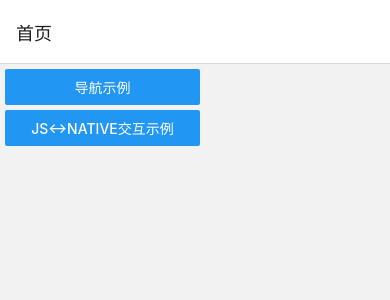
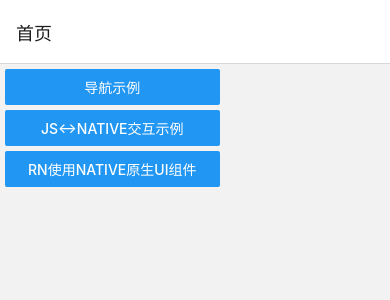
Before and after one commit to KyungLip/RNSamples, a React Native app: screen / in a window 390 px wide. Shown: the top 300 px of the page. Built offline with nearby package versions, Linux system fonts and the light colour scheme.

Commit message:
add：添加RN使用Android原生组件示例。

```diff
--- a/App.tsx
+++ b/App.tsx
@@ -17,6 +17,7 @@ import NavigatorSubPage2 from './src/samples/router/NavigatorSubPage2';
 import NavigatorSubPage3 from './src/samples/router/NavigatorSubPage3';
 import RouterTabs from './src/RouterTabs';
 import JsToNativeInteractPage from './src/samples/jstonative/JsToNativeInteractPage';
+import NativeUIPage from './src/samples/jsusenativeview/NativeUIPage';
 
 const Stack = createNativeStackNavigator();
 
@@ -33,8 +34,13 @@ function App() {
         <Stack.Screen
           name={RouterTabs.JS_TO_NATIVE_PAGE}
           component={JsToNativeInteractPage}
-          options={{title: 'JS<=>Native交互'}}></Stack.Screen>
+          options={{title: 'JS<=>Native交互'}}
+        />
 
+        <Stack.Screen
+          name={RouterTabs.NAVIGATE_UI_PAGE}
+          component={NativeUIPage}
+        />
         <Stack.Screen name={RouterTabs.RN_DOC_PAGE} component={RnDocPage} />
 
         <Stack.Screen
--- a/src/RouterTabs.ts
+++ b/src/RouterTabs.ts
@@ -1,12 +1,13 @@
 export default class RouterTabs {
-    public static readonly SCHEME_PRE = "OneTravel://"
+    public static readonly SCHEME_PRE = "OneTravel://";
     public static readonly SPLASH_PAGE = RouterTabs.SCHEME_PRE + "splashpage";
     public static readonly HOME_PAGE = RouterTabs.SCHEME_PRE + "homepage";
-    public static readonly JS_TO_NATIVE_PAGE = RouterTabs.SCHEME_PRE + "jstonativePage"
+    public static readonly JS_TO_NATIVE_PAGE = RouterTabs.SCHEME_PRE + "jstonativePage";
+    public static readonly NAVIGATE_UI_PAGE = RouterTabs.SCHEME_PRE + "nativeuipage";
     public static readonly RN_DOC_PAGE = RouterTabs.HOME_PAGE + "rndocpage";
-    public static readonly NAVIGATOR_SAMPLE_PAGE = RouterTabs.SCHEME_PRE + "navigatorsamplepage"
-    public static readonly NAVIGATOR_SUB_PAGE1 = RouterTabs.SCHEME_PRE + "navigatorsubpage1"
-    public static readonly NAVIGATOR_SUB_PAGE2 = RouterTabs.SCHEME_PRE + "navigatorsubpage2"
-    public static readonly NAVIGATOR_SUB_PAGE3 = RouterTabs.SCHEME_PRE + "navigatorsubpage3"
+    public static readonly NAVIGATOR_SAMPLE_PAGE = RouterTabs.SCHEME_PRE + "navigatorsamplepage";
+    public static readonly NAVIGATOR_SUB_PAGE1 = RouterTabs.SCHEME_PRE + "navigatorsubpage1";
+    public static readonly NAVIGATOR_SUB_PAGE2 = RouterTabs.SCHEME_PRE + "navigatorsubpage2";
+    public static readonly NAVIGATOR_SUB_PAGE3 = RouterTabs.SCHEME_PRE + "navigatorsubpage3";
 
 }
--- a/src/pages/HomePage.tsx
+++ b/src/pages/HomePage.tsx
@@ -1,7 +1,6 @@
 import React from 'react';
 import {Button, StyleSheet, View} from 'react-native';
 import RouterTabs from '../RouterTabs';
-import CustomButton from '../samples/component/CustomButton';
 
 export default function HomePage({navigation}): React.JSX.Element {
   return (
@@ -16,6 +15,12 @@ export default function HomePage({navigation}): React.JSX.Element {
         name="Js<->Native交互示例"
         onPress={() => {
           navigation.navigate(RouterTabs.JS_TO_NATIVE_PAGE);
+        }}
+      />
+      <Btn
+        name="RN使用Native原生UI组件"
+        onPress={() => {
+          navigation.navigate(RouterTabs.NAVIGATE_UI_PAGE);
         }}
       />
     </View>
@@ -35,7 +40,7 @@ const stlyes = StyleSheet.create({
     flexDirection: 'column',
   },
   btn: {
-    width: '50%',
+    width: '55%',
     marginTop: 5,
     marginLeft: 5,
   },
--- /dev/null
+++ b/src/samples/jsusenativeview/JsCallNativeViewModule.ts
@@ -0,0 +1,3 @@
+import { requireNativeComponent } from "react-native";
+
+export const AndroidTextView=requireNativeComponent("AndroidTextView")
--- /dev/null
+++ b/src/samples/jsusenativeview/NativeUIPage.tsx
@@ -0,0 +1,10 @@
+import {View} from 'react-native';
+import {AndroidTextView} from './JsCallNativeViewModule';
+
+export default function NativeUIPage() {
+  return (
+    <View>
+      <AndroidTextView style={{width: 100, height: 50}} text="Hello" />
+    </View>
+  );
+}
```
Also changed, not shown: 5 other files (tests, documents, lock files or other folders).
